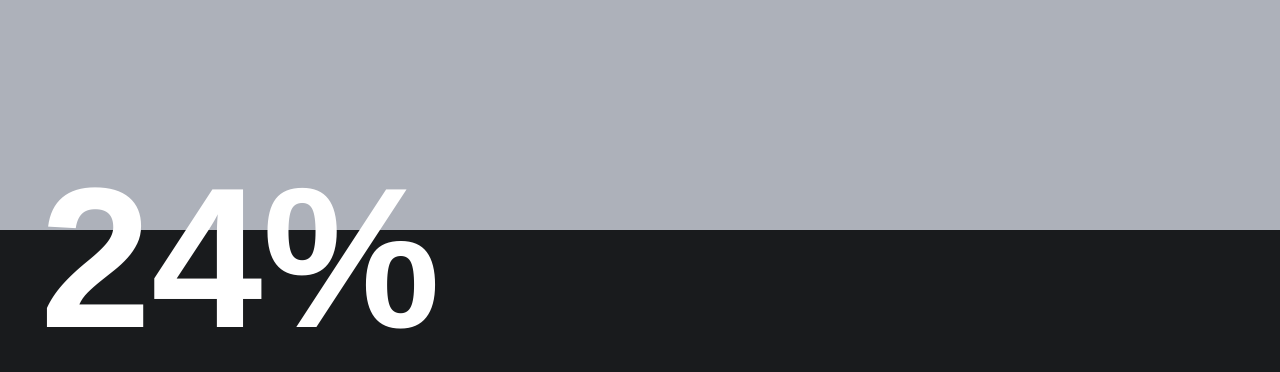
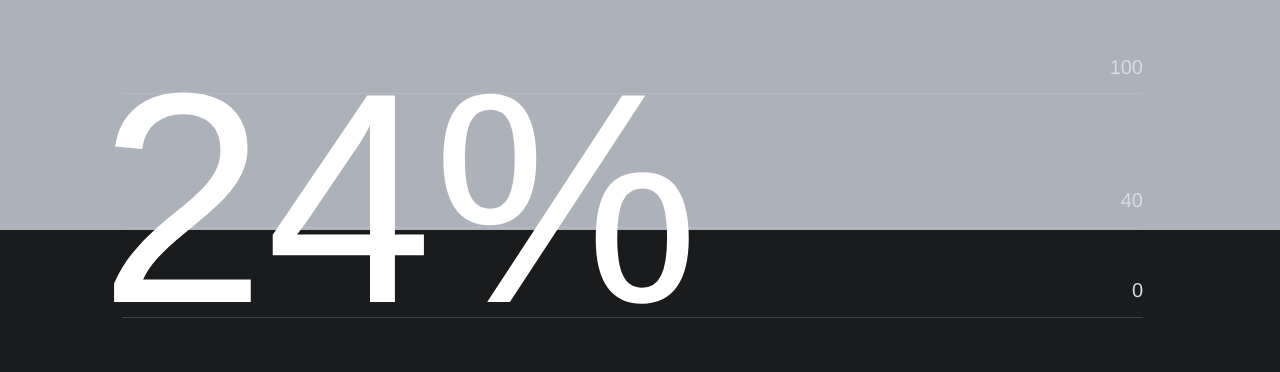
Before and after one commit to Viktor-Rybakov/wave-animation, a website: page index.html in a window 1280 px wide. Shown: the part 402-774 px from the top of the page. Drawn offline with Linux system fonts and the light colour scheme; a web font is replaced by a local one.

Commit message:
Исправляет разметку по дизайу

```diff
--- a/index.html
+++ b/index.html
@@ -4,7 +4,7 @@
   <meta charset="UTF-8">
   <meta name="viewport" content="width=device-width, initial-scale=1.0">
   <title>Wave animation</title>
-  <link rel="stylesheet" href="./styles/index.min.css">
+  <link rel="stylesheet" href="./styles/index.css">
   <link rel="preload" href="./fonts/Grandis-Medium.woff2" as="font" crossorigin="anonymous">
   <script src="./scripts/main.js" defer></script>
 </head>
@@ -71,6 +71,11 @@
     </div>
 
     <div class="preloader__container">
+      <div class="preloader__labels-container">
+        <div class="preload__label"></div>
+        <div class="preload__label"></div>
+      </div>
+
       <h1 class="preloader__title">
         <span class="visually-hidden">Page downloaded on</span>
         <span class="preloader__title-level">0%</span>
--- a/styles/blocks/preloader.css
+++ b/styles/blocks/preloader.css
@@ -37,7 +37,14 @@
 }
 
 .preloader__container {
-  padding: 40px;
+  display: grid;
+  padding: 40px 30px 50px;
+}
+
+@media (min-width: 720px) {
+  .preloader__container {
+    padding: 40px 99px 50px;
+  }
 }
 
 @media (min-wight: 1200px) {
@@ -49,9 +56,121 @@
 }
 
 .preloader__title {
+  grid-row: 1 / -1;
+  grid-column: 1 / -1;
   margin: 0;
-  font-size: clamp(2.5rem, -1.7857rem + 19.0476vw, 12.5rem);
+  font-size: 80px;
+  font-weight: 400;
   color: var(--white-color);
+}
+
+@media (min-width: 720px) {
+  .preloader__title {
+    font-size: 200px;
+  }
+}
+
+@media (min-width: 1200px) {
+  .preloader__title {
+    font-size: 300px;
+  }
+}
+
+@media (min-width: 1680px) {
+  .preloader__title {
+    font-size: 500px;
+  }
+}
+
+.preloader__labels-container {
+  grid-row: 1 / -1;
+  grid-column: 1 / -1;
+  z-index: -1;
+  display: flex;
+  flex-direction: column;
+  padding: 10px 11px 3px 2px;
+}
+
+@media (min-width: 720px) {
+  .preloader__labels-container {
+    padding: 27px 27px 19px 14px;
+  }
+}
+
+@media (min-width: 1200px) {
+  .preloader__labels-container {
+    padding: 45px 38px 30px 23px;
+  }
+}
+
+@media (min-width: 1680px) {
+  .preloader__labels-container {
+    padding: 80px 69px 50px 34px;
+  }
+}
+
+.preload__label {
+  position: relative;
+  font-size: 14px;
+  font-weight: 400;
+  color: var(--light-grey-color);
+}
+
+
+.preload__label:nth-child(1) {
+  flex-grow: 60;
+  border-bottom: 1px solid var(--light-grey-color-20);
+  border-top: 1px solid var(--light-grey-color-20);
+}
+
+.preload__label:nth-child(2) {
+  flex-grow: 40;
+  border-bottom: 1px solid var(--light-grey-color-20);
+}
+
+.preload__label:nth-child(1)::before {
+  position: absolute;
+  content: '100';
+  top: -17px;
+  right: 0;
+  opacity: 1;
+  user-select: none;
+}
+
+.preload__label:nth-child(1)::after {
+  position: absolute;
+  content: '40';
+  bottom: 3px;
+  right: 0;
+  opacity: 1;
+  user-select: none;
+}
+
+.preload__label:nth-child(2)::after {
+  position: absolute;
+  content: '0';
+  bottom: 3px;
+  right: 0;
+  opacity: 1;
+  user-select: none;
+}
+
+@media (min-width: 720px) {
+  .preload__label {
+    font-size: 20px;
+  }
+
+  .preload__label:nth-child(1)::before {
+    top: -37px;
+  }
+
+  .preload__label:nth-child(1)::after {
+    bottom: 17px;
+  }
+
+  .preload__label:nth-child(2)::after {
+    bottom: 17px;
+  }
 }
 
 .preloader__wave {
--- a/styles/variables.css
+++ b/styles/variables.css
@@ -2,7 +2,8 @@
 
 :root {
   --grey-color: #ADB1BA;
-  --light-grey-color: #D7DCE2;
+  --light-grey-color: #d7dce2;
+  --light-grey-color-20: rgba(215, 220, 226, 0.2);
   --black-color: #191B1D;
   --white-color: #FFFFFF;
 }
```
Also changed, not shown: 1 other file.
